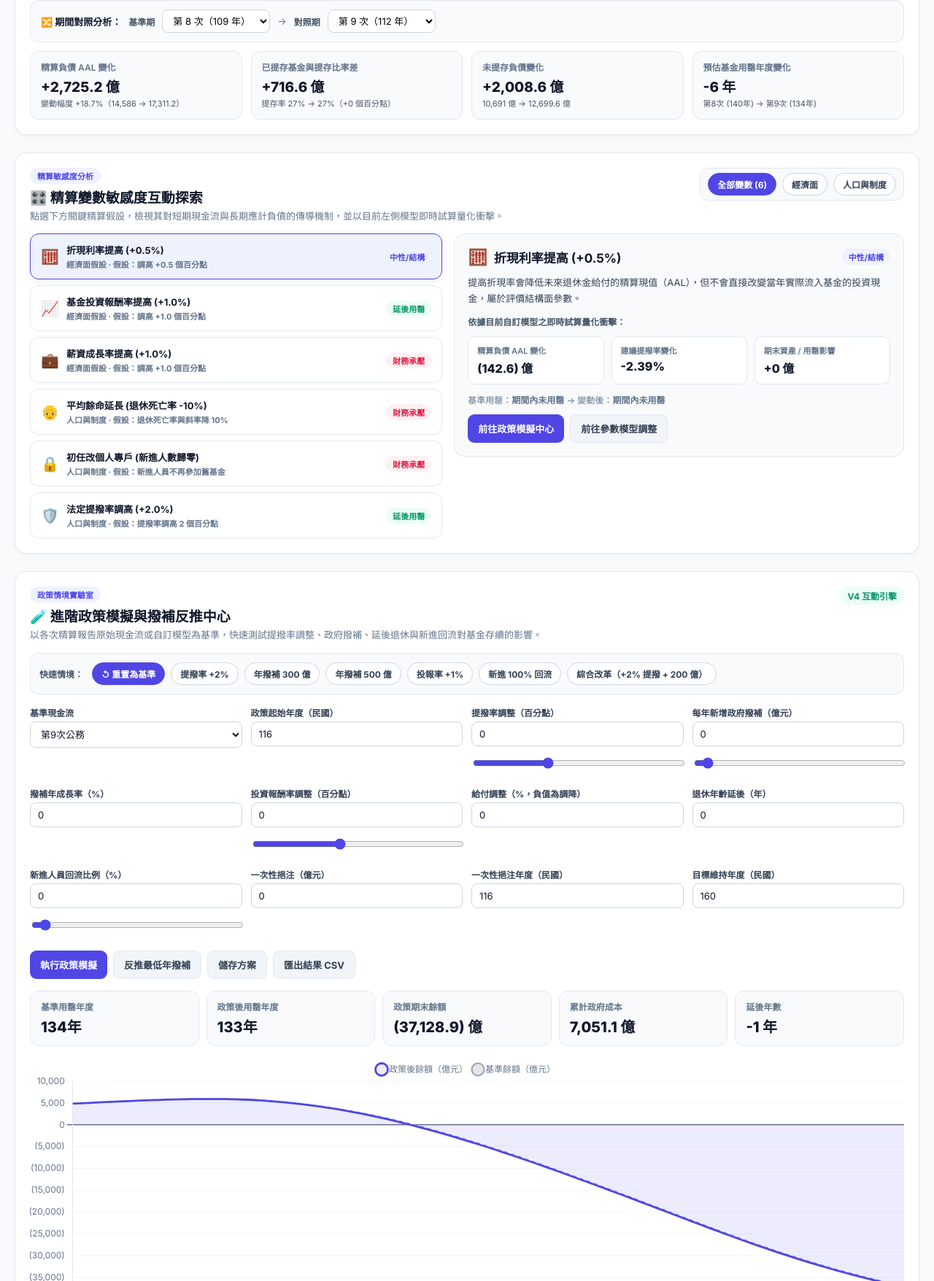
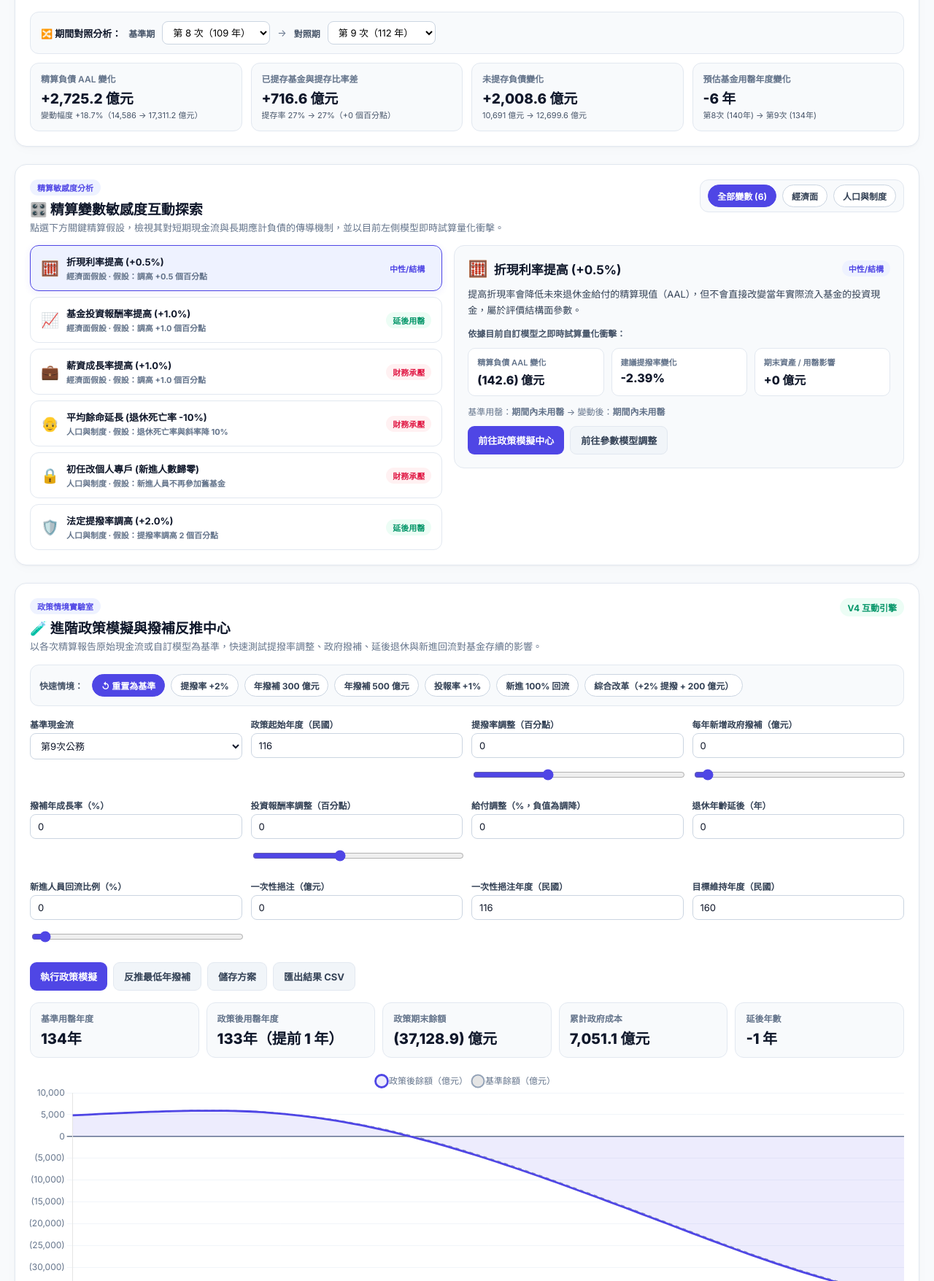
Before and after one commit to cormort/Public-Service-Pension-Fund, a plain HTML site: page index.html in a window 1280 px wide. Shown: the part 1044-2800 px from the top of the page at 73% size. Drawn offline with nearby package versions, Linux system fonts and the light colour scheme.

Commit message:
feat: add delta tag to policy depletion year and standardize 億元 unit

```diff
--- a/index.html
+++ b/index.html
@@ -713,11 +713,11 @@
         <span class="presets-label">快速情境：</span>
         <button type="button" class="chip active" onclick="applyPolicyPreset('base', this)">↺ 重置為基準</button>
         <button type="button" class="chip" onclick="applyPolicyPreset('contrib2', this)">提撥率 +2%</button>
-        <button type="button" class="chip" onclick="applyPolicyPreset('sub300', this)">年撥補 300 億</button>
-        <button type="button" class="chip" onclick="applyPolicyPreset('sub500', this)">年撥補 500 億</button>
+        <button type="button" class="chip" onclick="applyPolicyPreset('sub300', this)">年撥補 300 億元</button>
+        <button type="button" class="chip" onclick="applyPolicyPreset('sub500', this)">年撥補 500 億元</button>
         <button type="button" class="chip" onclick="applyPolicyPreset('ret1', this)">投報率 +1%</button>
         <button type="button" class="chip" onclick="applyPolicyPreset('entrants100', this)">新進 100% 回流</button>
-        <button type="button" class="chip" onclick="applyPolicyPreset('combo', this)">綜合改革（+2% 提撥 + 200 億）</button>
+        <button type="button" class="chip" onclick="applyPolicyPreset('combo', this)">綜合改革（+2% 提撥 + 200 億元）</button>
       </div>
 
       <div class="fields-4">
@@ -1348,13 +1348,13 @@
     function run() {
       const r = calc();
       rows = r.rows;
-      $('aal').textContent = fmt(r.aal) + ' 億';
+      $('aal').textContent = fmt(r.aal) + ' 億元';
       $('funded').textContent = fmt(num('assets') / r.aal * 100) + '%';
       $('adcRate').textContent = fmt(r.adc * 100) + '%';
       const d = rows.find(x => x.assets < 0);
       $('deplete').textContent = d ? d.year + '年' : '期間內未用罄';
       const last = rows.at(-1);
-      $('ending').textContent = fmt(last.assets) + ' 億';
+      $('ending').textContent = fmt(last.assets) + ' 億元';
       $('ending').className = 'v ' + (last.assets < 0 ? 'neg' : 'pos');
       $('methodTag').textContent = $('method').selectedOptions[0].text;
       renderTable();
@@ -1467,7 +1467,7 @@
 
       $('heroLiab').textContent = fmt(r9.liab) + ' 億元';
       $('heroLiabSub').textContent = `未提存精算負債 ${fmt(r9.ual)} 億元`;
-      $('heroLiabDiff').textContent = `較第8次（${fmt(r8.liab)} 億）增加 ${fmt(liabDiff)} 億（+${liabPct}%）`;
+      $('heroLiabDiff').textContent = `較第8次（${fmt(r8.liab)} 億元）增加 ${fmt(liabDiff)} 億元（+${liabPct}%）`;
 
       $('heroAsset').textContent = fmt(r9.asset) + ' 億元';
       $('heroAssetSub').textContent = `已提存比率 ${r9.funded}%（資產 ÷ 負債）`;
@@ -1603,18 +1603,18 @@
       $('cmpGrid').innerHTML = `
         <div class="cmp-card">
           <div class="l">精算負債 AAL 變化</div>
-          <div class="v ${dLiab > 0 ? 'neg' : 'pos'}">${dLiab >= 0 ? '+' : ''}${fmt(dLiab)} 億</div>
-          <div class="s">變動幅度 ${dLiab >= 0 ? '+' : ''}${pLiab}%（${fmt(rA.liab)} → ${fmt(rB.liab)}）</div>
+          <div class="v ${dLiab > 0 ? 'neg' : 'pos'}">${dLiab >= 0 ? '+' : ''}${fmt(dLiab)} 億元</div>
+          <div class="s">變動幅度 ${dLiab >= 0 ? '+' : ''}${pLiab}%（${fmt(rA.liab)} → ${fmt(rB.liab)} 億元）</div>
         </div>
         <div class="cmp-card">
           <div class="l">已提存基金與提存比率差</div>
-          <div class="v ${dAsset >= 0 ? 'pos' : 'neg'}">${dAsset >= 0 ? '+' : ''}${fmt(dAsset)} 億</div>
+          <div class="v ${dAsset >= 0 ? 'pos' : 'neg'}">${dAsset >= 0 ? '+' : ''}${fmt(dAsset)} 億元</div>
           <div class="s">提存率 ${rA.funded}% → ${rB.funded}%（${dFunded >= 0 ? '+' : ''}${dFunded} 個百分點）</div>
         </div>
         <div class="cmp-card">
           <div class="l">未提存負債變化</div>
-          <div class="v ${dUal > 0 ? 'neg' : 'pos'}">${dUal >= 0 ? '+' : ''}${fmt(dUal)} 億</div>
-          <div class="s">${fmt(rA.ual)} 億 → ${fmt(rB.ual)} 億</div>
+          <div class="v ${dUal > 0 ? 'neg' : 'pos'}">${dUal >= 0 ? '+' : ''}${fmt(dUal)} 億元</div>
+          <div class="s">${fmt(rA.ual)} 億元 → ${fmt(rB.ual)} 億元</div>
         </div>
         <div class="cmp-card">
           <div class="l">預估基金用罄年度變化</div>
@@ -1723,7 +1723,7 @@
         <div class="var-metrics">
           <div class="var-metric">
             <div class="l">精算負債 AAL 變化</div>
-            <div class="v ${dAal > 0.05 ? 'neg' : dAal < -0.05 ? 'pos' : ''}">${dAal >= 0 ? '+' : ''}${fmt(dAal)} 億</div>
+            <div class="v ${dAal > 0.05 ? 'neg' : dAal < -0.05 ? 'pos' : ''}">${dAal >= 0 ? '+' : ''}${fmt(dAal)} 億元</div>
           </div>
           <div class="var-metric">
             <div class="l">建議提撥率變化</div>
@@ -1731,7 +1731,7 @@
           </div>
           <div class="var-metric">
             <div class="l">期末資產 / 用罄影響</div>
-            <div class="v ${dEnd >= 0 ? 'pos' : 'neg'}">${dEnd >= 0 ? '+' : ''}${fmt(dEnd)} 億</div>
+            <div class="v ${dEnd >= 0 ? 'pos' : 'neg'}">${dEnd >= 0 ? '+' : ''}${fmt(dEnd)} 億元</div>
           </div>
         </div>
         <div style="font-size:12px;color:#64748b">
@@ -2070,11 +2070,23 @@
         const pd = policyRows.find(x => x.ending < 0);
         const last = policyRows.at(-1);
         $('polBaseDep').textContent = bd ? bd.year + '年' : '期間內未用罄';
-        $('polDep').textContent = pd ? pd.year + '年' : '期間內未用罄';
+        let polDepTxt = '';
+        if (bd && pd) {
+          const diffY = pd.year - bd.year;
+          const tag = diffY > 0 ? `延後 ${diffY} 年` : diffY < 0 ? `提前 ${Math.abs(diffY)} 年` : '持平';
+          polDepTxt = `${pd.year}年（${tag}）`;
+        } else if (bd && !pd) {
+          polDepTxt = `期間內未用罄（延後 ≥ ${last.year - bd.year} 年）`;
+        } else if (!bd && pd) {
+          polDepTxt = `${pd.year}年（提前用罄）`;
+        } else {
+          polDepTxt = '期間內未用罄（持平）';
+        }
+        $('polDep').textContent = polDepTxt;
         $('polDep').className = 'v ' + (pd ? 'neg' : 'pos');
-        $('polEnd').textContent = fmt(last.ending) + ' 億';
+        $('polEnd').textContent = fmt(last.ending) + ' 億元';
         $('polEnd').className = 'v ' + (last.ending < 0 ? 'neg' : 'pos');
-        $('polCost').textContent = fmt(cost) + ' 億';
+        $('polCost').textContent = fmt(cost) + ' 億元';
         const delayTxt = !bd
           ? (pd ? '提前用罄' : '皆未用罄')
           : (pd ? (pd.year - bd.year) + ' 年' : '≥ ' + (last.year - bd.year) + ' 年');
```
